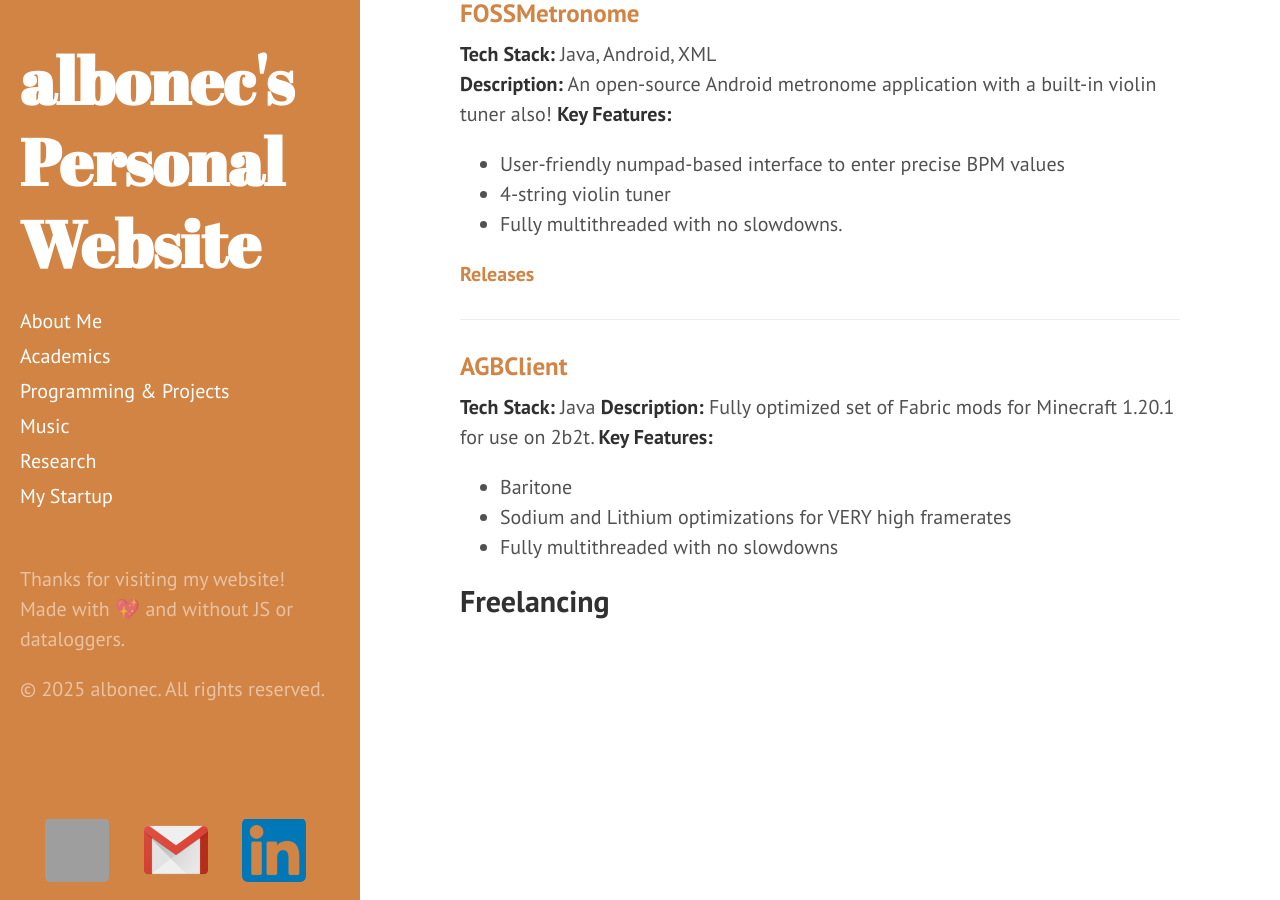
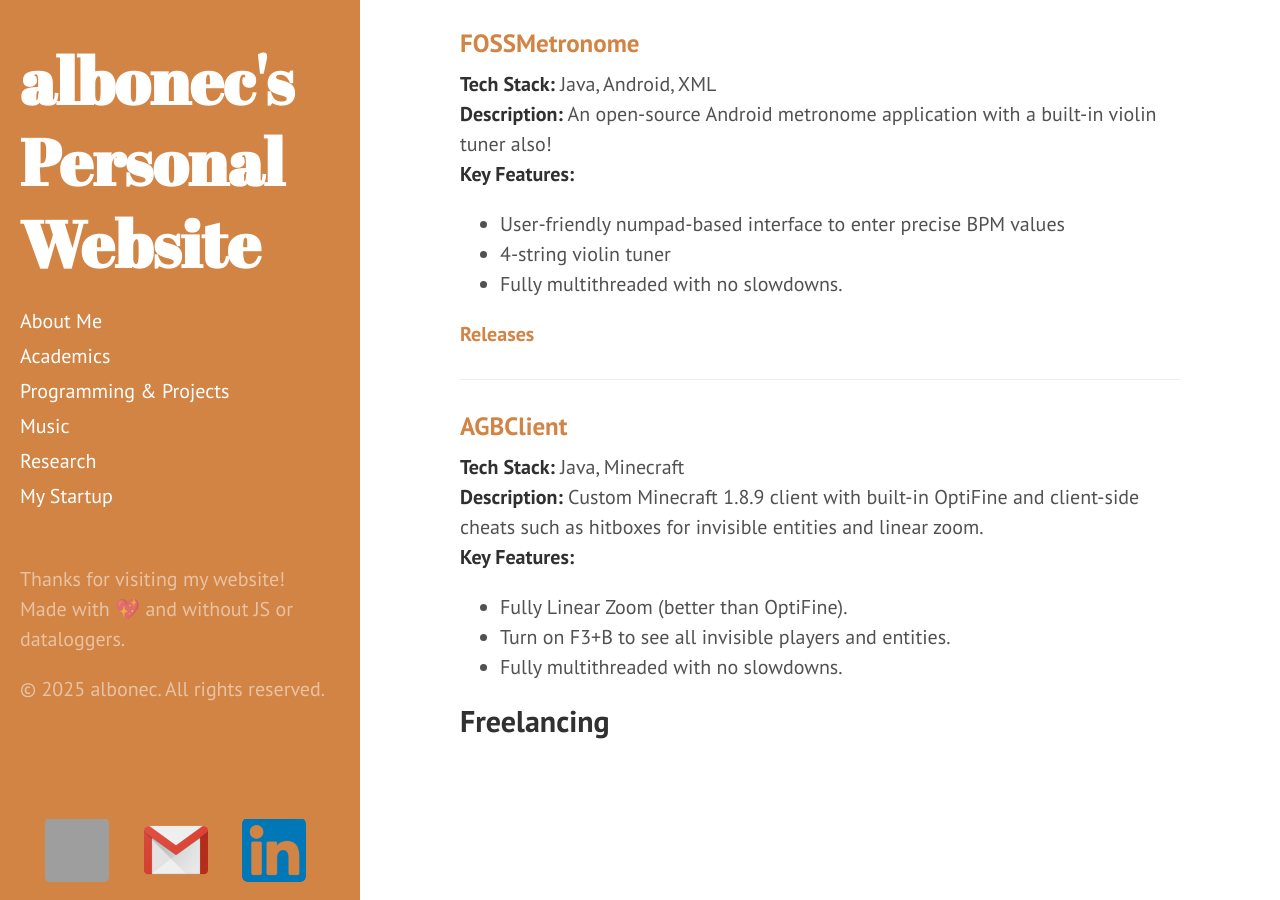
Before and after one commit to albonec/albonec.github.io, a Jekyll site: the page built from programming.md, in a window 1280 px wide and 900 px high, scrolled down 623 px. Built offline with Jekyll 4.4.1, drawn with Linux system fonts in a browser that asks for light colours; grey boxes are pictures that could not be loaded.

```diff
--- a/programming.md
+++ b/programming.md
@@ -6,8 +6,8 @@
 ## GitHub Projects
 
 ### [Traduttore Dialettico](https://github.com/albonec/traduttore-dialetto)
-**Tech Stack:** HTML5/CSS3, JavaScript, Pandas
-**Description:** Lightweight, static web app which translates between Standard Italian and Italy's many dialects!
+**Tech Stack:** HTML5/CSS3, JavaScript, Pandas <br>
+**Description:** Lightweight, static web app which translates between Standard Italian and Italy's many dialects! <br>
 
 **Key Features:**
 - Algorithmic translation using a modified word-swapping algorithm
@@ -19,8 +19,8 @@
 ---
 
 ### [FOSSMetronome](https://github.com/albonec/FOSSMetronome)
-**Tech Stack:** Java, Android, XML
-**Description:** An open-source Android metronome application with a built-in violin tuner also!
+**Tech Stack:** Java, Android, XML <br>
+**Description:** An open-source Android metronome application with a built-in violin tuner also! <br>
 **Key Features:**
 - User-friendly numpad-based interface to enter precise BPM values
 - 4-string violin tuner
@@ -31,12 +31,12 @@
 ---
 
 ### [AGBClient](https://github.com/albonec/AGBClient)
-**Tech Stack:** Java
-**Description:** Fully optimized set of Fabric mods for Minecraft 1.20.1 for use on 2b2t.
+**Tech Stack:** Java, Minecraft <br>
+**Description:** Custom Minecraft 1.8.9 client with built-in OptiFine and client-side cheats such as hitboxes for invisible entities and linear zoom. <br>
 **Key Features:**
-- Baritone
-- Sodium and Lithium optimizations for VERY high framerates
-- Fully multithreaded with no slowdowns
+- Fully Linear Zoom (better than OptiFine).
+- Turn on F3+B to see all invisible players and entities.
+- Fully multithreaded with no slowdowns.
 
 
 ## Freelancing
```
